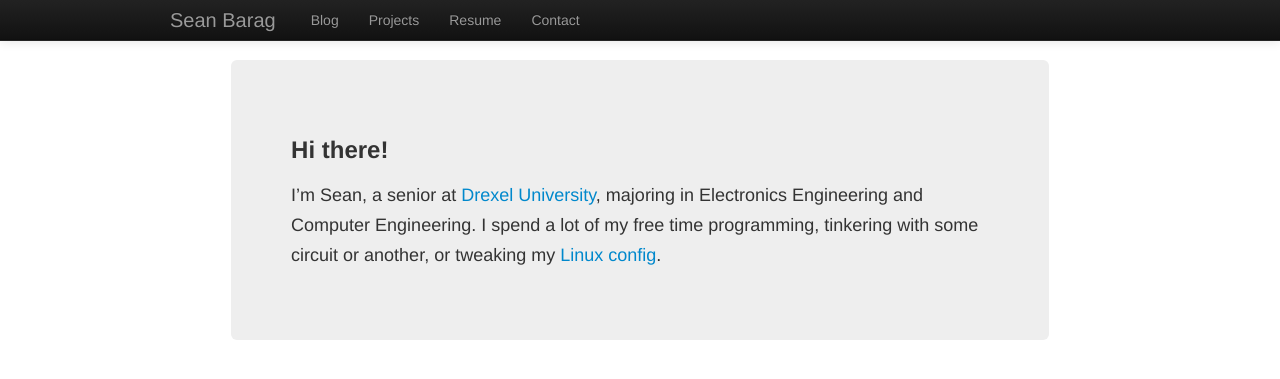
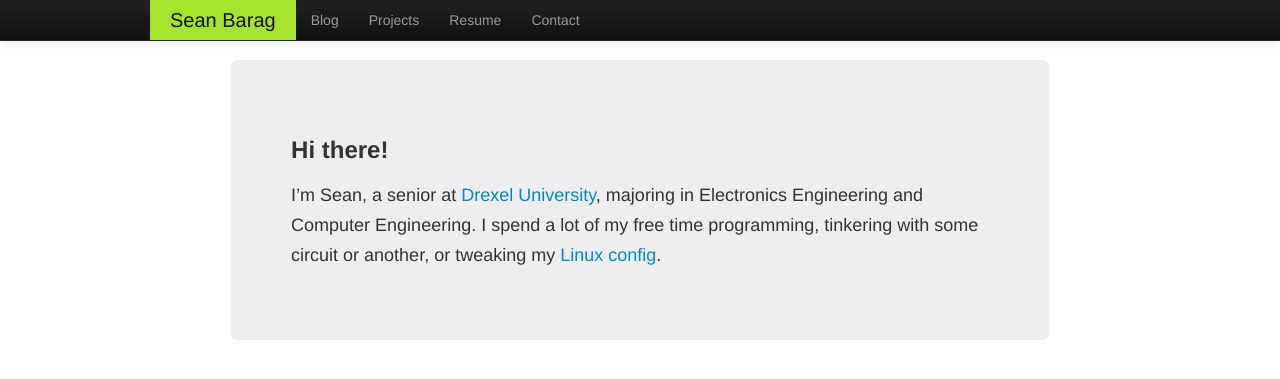
Before and after one commit to sjbarag/sjbarag.github.com, a Jekyll site: the page built from index.markdown, in a window 1280 px wide. Shown: the top 379 px of the page. Built offline with Jekyll 4.4.1, drawn with Linux system fonts in a browser that asks for light colours; nearby versions of some CDN libraries; library files that are not in the unit come from our copies; Markdown is read by kramdown in place of the engine named in the settings.

Commit message:
Re-add molokai colors

```diff
--- a/_layouts/blog.html
+++ b/_layouts/blog.html
@@ -14,6 +14,7 @@
 				padding-top: 60px; /* 60px to make the container go all the way to the bottom of the topbar */
 			}
 		</style>
+		<link href="/css/molokai-header.css" rel="stylesheet">
 
 		<!-- HTML5 shim, for IE6-8 support of HTML5 elements -->
 		<!--[if lt IE 9]>
--- a/_layouts/index.html
+++ b/_layouts/index.html
@@ -14,6 +14,7 @@
 				padding-top: 60px; /* 60px to make the container go all the way to the bottom of the topbar */
 			}
 		</style>
+		<link href="/css/molokai-header.css" rel="stylesheet">
 
 		<!-- HTML5 shim, for IE6-8 support of HTML5 elements -->
 		<!--[if lt IE 9]>
```
